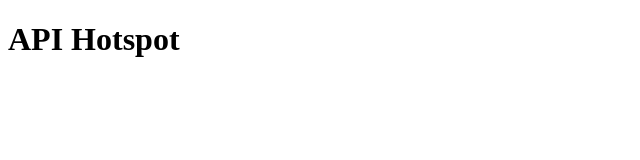
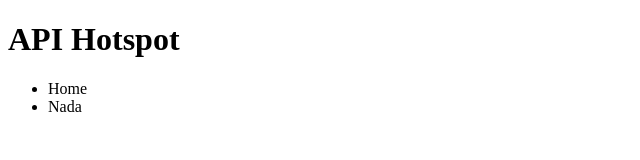
Before and after one commit to cags84/api-hotspot, a website: page index.html in a window 1280 px wide. Shown: the whole page, without its empty margins (0-640 px from the left). Drawn offline with Linux system fonts and the light colour scheme.

Commit message:
Segundo commit

```diff
--- a/index.html
+++ b/index.html
@@ -8,5 +8,9 @@
 </head>
 <body>
   <h1>API Hotspot</h1>
+  <ul>
+    <li>Home</li>
+    <li>Nada</li>
+  </ul>
 </body>
 </html>
```
